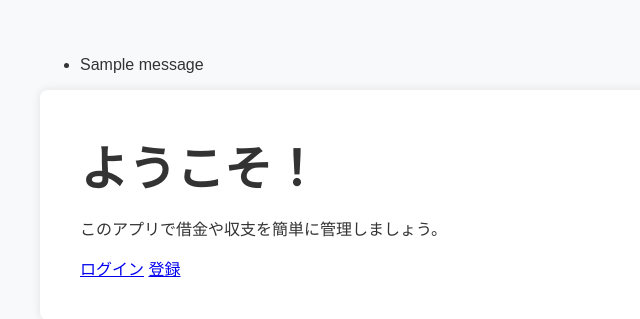
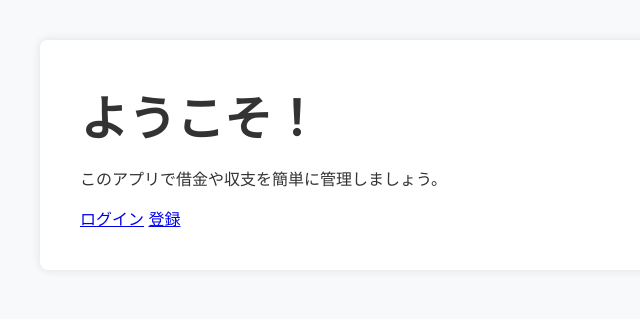
Before and after one commit to judy-choko/mone2, a Flask app: page / in a window 1280 px wide. Shown: the top 319 px of the page, without its empty margins (0-640 px from the left). Run offline with Flask 3, Linux system fonts and the light colour scheme; tables that the repository leaves empty hold one stand-in row (values such as "Sample post"); one stand-in notice (Sample message) is shown; some libraries are stand-ins or nearby versions.

Commit message:
Update index.html

```diff
--- a/templates/index.html
+++ b/templates/index.html
@@ -8,16 +8,6 @@
 
 </head>
 <body>
-        <!-- フラッシュメッセージの表示 -->
-    {% with messages = get_flashed_messages() %}
-        {% if messages %}
-            <ul class="flashes">
-                {% for message in messages %}
-                    <li>{{ message }}</li>
-                {% endfor %}
-            </ul>
-        {% endif %}
-    {% endwith %}
     <div class="container">
         <h1>ようこそ！</h1>
         <p>このアプリで借金や収支を簡単に管理しましょう。</p>
```
